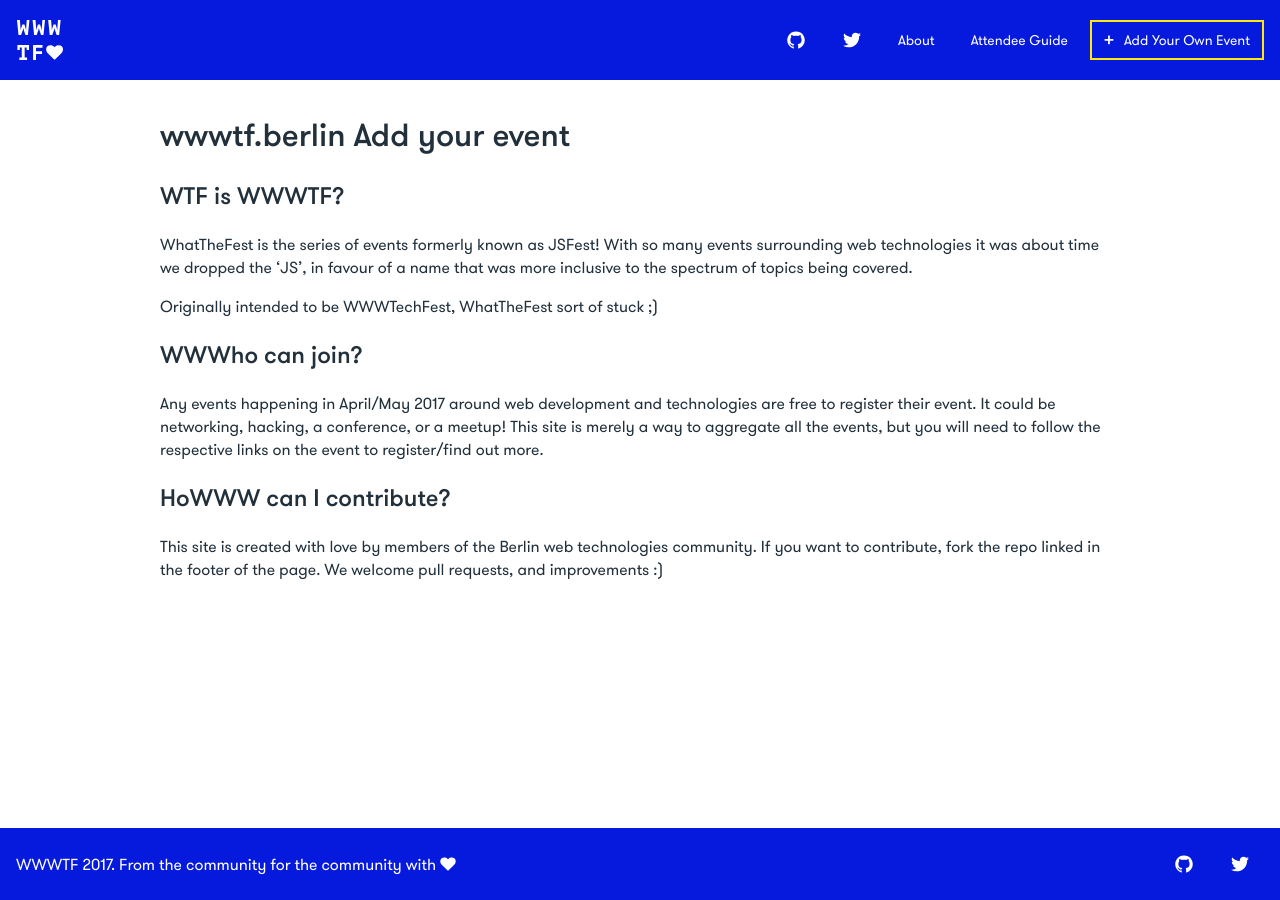
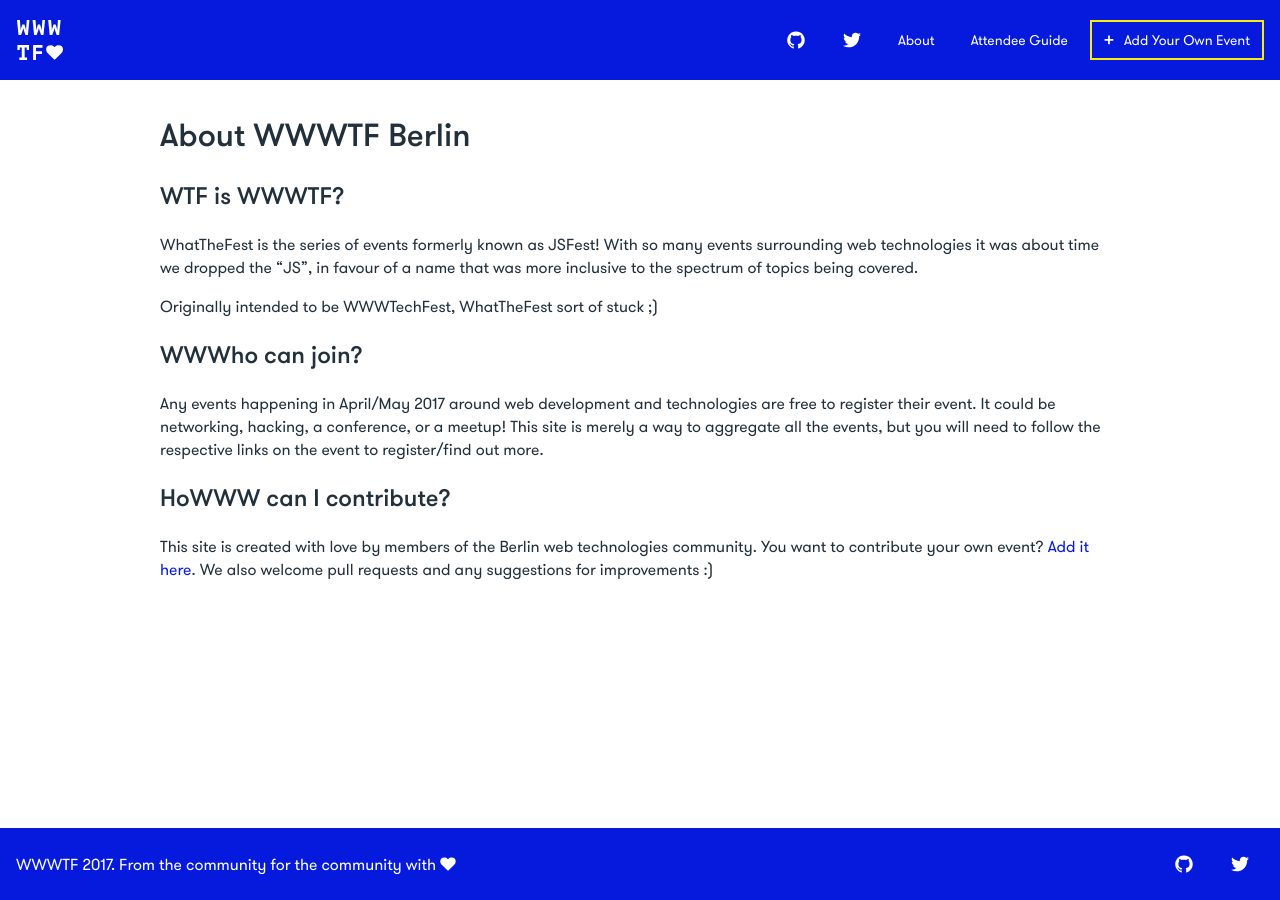
Before and after one commit to jsconf/wwwtf.berlin, a Jekyll site: the page built from about.md, in a window 1280 px wide. Built offline with Jekyll 4.4.1, drawn with Linux system fonts in a browser that asks for light colours.

Commit message:
copy changes

```diff
--- a/about.md
+++ b/about.md
@@ -1,11 +1,11 @@
 ---
 layout: page
-title: wwwtf.berlin Add your event
+title: About WWWTF Berlin
 ---
 
 ## WTF is WWWTF?
 WhatTheFest is the series of events formerly known as JSFest!
-With so many events surrounding web technologies it was about time we dropped the 'JS',
+With so many events surrounding web technologies it was about time we dropped the “JS”,
 in favour of a name that was more inclusive to the spectrum of topics being covered.
 
 Originally intended to be WWWTechFest, WhatTheFest sort of stuck ;)
@@ -18,5 +18,5 @@ need to follow the respective links on the event to register/find out more.
 
 ## HoWWW can I contribute?
 This site is created with love by members of the Berlin web technologies community.
-If you want to contribute, fork the repo linked in the footer of the page. We
-welcome pull requests, and improvements :)
+You want to contribute your own event? <a href="/add-your-event">Add it here</a>. We also
+welcome pull requests and any suggestions for improvements :)
```
Also changed, not shown: add-your-event.md (+1 -3 lines), attendee-guide.md (+2 -2 lines).
